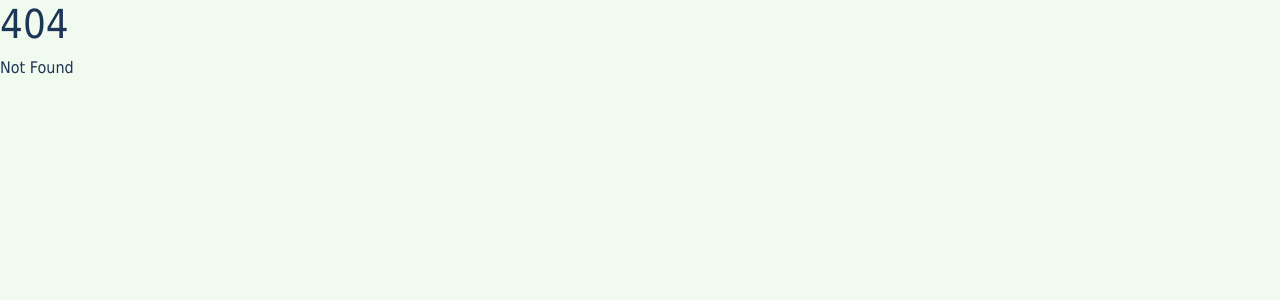
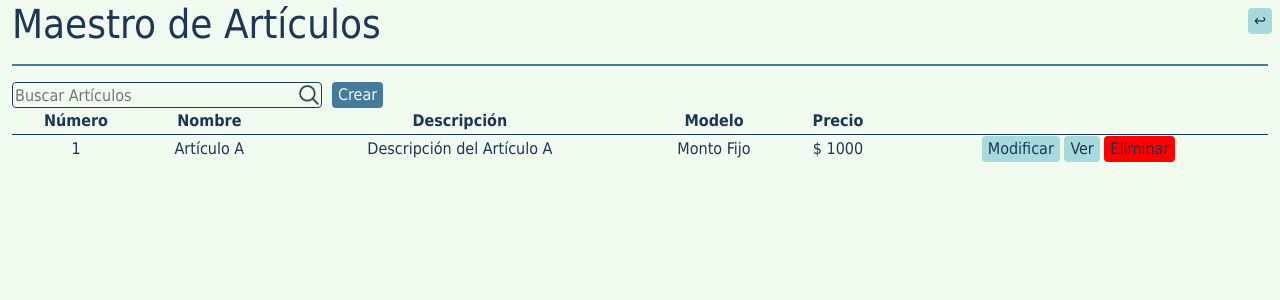
Before and after one commit to SebaOgas/inv-op-front, a SvelteKit app: page /MaestroDeArticulos in a window 1280 px wide. Before the commit this address had no page. Shown: the top 300 px of the page. Built offline with nearby package versions, Linux system fonts and the light colour scheme.

Commit message:
Prototipo GUI's Módulo Demanda creado

```diff
--- /dev/null
+++ b/src/routes/MaestroDeArticulos/+page.svelte
@@ -0,0 +1,56 @@
+<script lang="ts">
+import SearchBar from "$lib/SearchBar.svelte";
+function redir(url: string) {
+        window.location.href = "/MaestroDeArticulos/" + url;
+    }
+function confirmarEliminar() {
+    const confirmacion = confirm("¿Estás seguro de que deseas eliminar este elemento?");
+    if (confirmacion) {
+      // Aquí puedes agregar la lógica para eliminar el elemento
+      alert("Elemento eliminado correctamente.");
+    } else {
+
+    }
+  }
+
+</script>
+
+
+<div class="filter d-flex">
+    <SearchBar placeholder="Buscar Artículos"/>
+    <button on:click={() => redir("Crear")} class="bg-dark text-lighter" style="margin-left: 10px;">Crear</button>
+
+</div>
+
+<div style="overflow-x: auto;">
+    <table style="width: 100%;">
+        <thead>
+            <tr>
+                <th>Número</th>
+                <th>Nombre</th>
+                <th>Descripción</th>
+                <th>Modelo</th>
+                <th>Precio</th>
+                <th></th>
+            </tr>
+        </thead>
+        <tbody>
+            <tr>
+                <td>1</td>
+                <td>Artículo A</td>
+                <td>Descripción del Artículo A</td>
+                <td>Monto Fijo</td>
+                <td>$ 1000</td>
+                <td>
+                    <!-- Botones de modificar, ver y eliminar -->
+                    <button on:click={() => redir("Modificar")}>Modificar</button>
+                    <button on:click={() => redir("Ver")}>Ver</button>
+                    <button on:click={confirmarEliminar} style="background-color: red;">Eliminar</button>
+                </td>
+            </tr>
+            <tr>
+                <td></td>
+            </tr>
+        </tbody>
+    </table>
+</div>
```
Also changed, not shown: src/routes/MaestroDeArticulos/Crear/+page.svelte (added, +33 -0 lines), src/routes/MaestroDeArticulos/Modificar/+page.svelte (added, +44 -0 lines), src/routes/MaestroDeArticulos/Ver/+page.svelte (added, +29 -0 lines).
